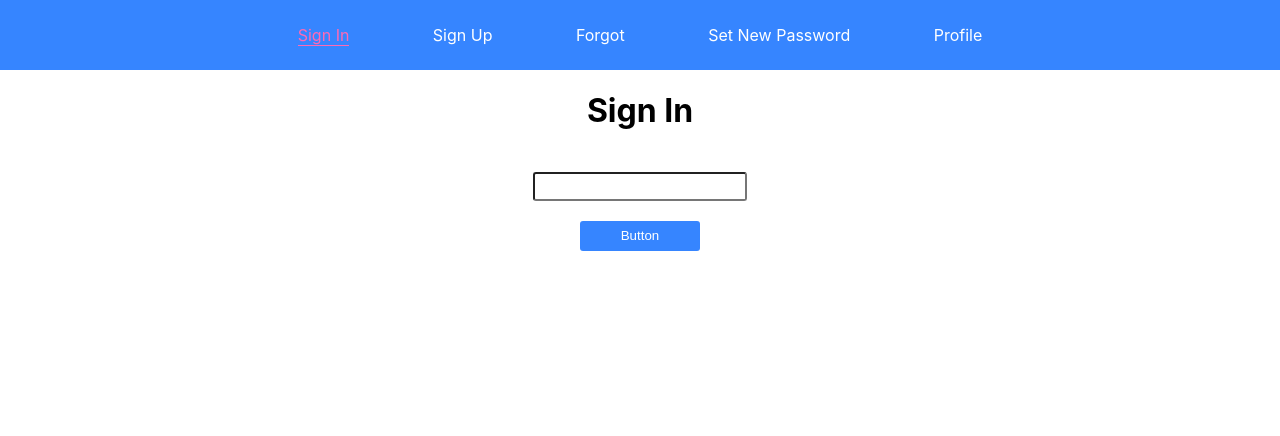
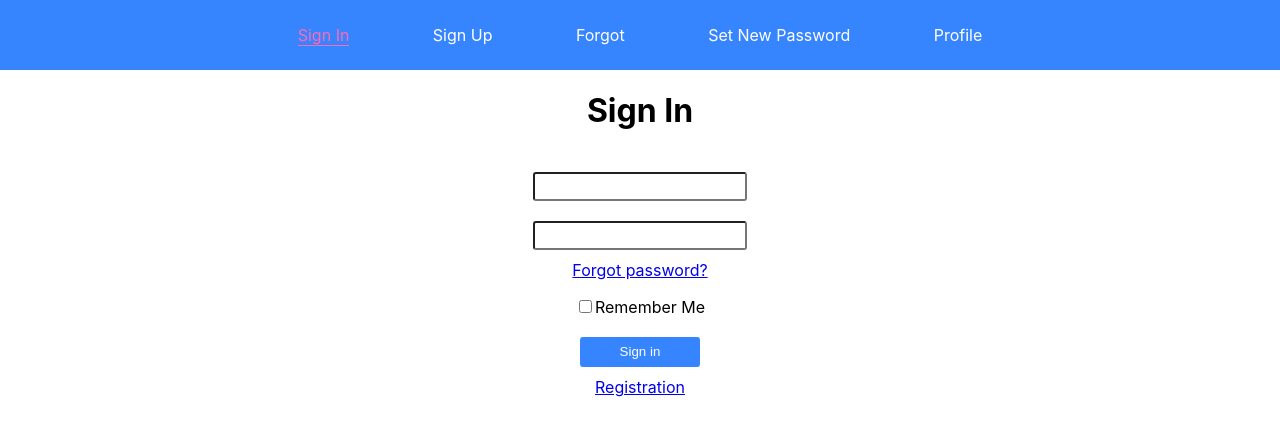
Before and after one commit to Basko-Vladimir/Friday-project, a React (Create React App) app: page /#/sign-in in a window 1280 px wide. Shown: the top 436 px of the page. Built offline with nearby package versions, Linux system fonts and the light colour scheme.

Commit message:
Created basic UI for Sign in Page

```diff
--- a/src/features/Sign-In/SignIn.tsx
+++ /dev/null
@@ -1,15 +0,0 @@
-import React from 'react';
-import {Input} from '../../main/UI/common/Input/Input';
-import {Button} from '../../main/UI/common/Button/Button';
-
-export const SignIn = () => {
-    return (
-        <>
-            <h1>Sign In</h1>
-            <Input value={''}
-                   changeInput={() => console.log('input changed')}
-                   error={''} />
-            <Button title={'Button'}/>
-        </>
-    )
-};
--- a/src/main/BLL/authReducer.ts
+++ b/src/features/Sign-In/bll/signInReducer.ts
@@ -6,7 +6,7 @@ const initialState = {
 
 type StateType = typeof initialState;
 
-export const authReducer = (state: StateType = initialState, action: any): StateType => {
+export const signInReducer = (state: StateType = initialState, action: any): StateType => {
     switch (action.type) {
         default:
             return state;
--- /dev/null
+++ b/src/features/Sign-In/ui/SignIn.module.css
@@ -0,0 +1,7 @@
+.checkbox, .registrationLink, .forgotLink {
+    margin-top: 10px;
+}
+
+.checkbox label{
+    cursor: pointer;
+}
--- /dev/null
+++ b/src/features/Sign-In/ui/SignIn.tsx
@@ -0,0 +1,37 @@
+import React from 'react';
+import styles from './SignIn.module.css';
+import {Input} from '../../../main/UI/common/Input/Input';
+import {Button} from '../../../main/UI/common/Button/Button';
+import {FORGOT_PATH, SIGN_UP_PATH} from '../../../main/UI/Routes/Routes';
+import {NavLink} from 'react-router-dom';
+
+export const SignIn = () => {
+    return (
+        <div>
+            <h1>Sign In</h1>
+            <form >
+                <div>
+                    <Input/>
+                </div>
+                <div>
+                    <Input/>
+                </div>
+                <div className={styles.forgotLink}>
+                    <NavLink to={FORGOT_PATH}>Forgot password?</NavLink>
+                </div>
+                <div className={styles.checkbox}>
+                    <label>
+                        <Input type={'checkbox'} value={'Remember Me'} className={styles.checkbox}/>
+                        Remember Me
+                    </label>
+                </div>
+                <div>
+                    <Button title={'Sign in'}/>
+                </div>
+                <div className={styles.registrationLink}>
+                    <NavLink to={SIGN_UP_PATH}>Registration</NavLink>
+                </div>
+            </form>
+        </div>
+    )
+};
--- a/src/main/BLL/store.ts
+++ b/src/main/BLL/store.ts
@@ -1,9 +1,9 @@
 import {createStore, combineReducers, applyMiddleware} from 'redux';
 import thunk from "redux-thunk";
-import {authReducer} from './authReducer';
+import { signInReducer } from '../../features/Sign-In/bll/signInReducer';
 
 const rootReducer = combineReducers({
-    auth: authReducer
+    signIn: signInReducer
 });
 
 export type AppStateType = ReturnType<typeof rootReducer>;
--- a/src/main/UI/Routes/Routes.tsx
+++ b/src/main/UI/Routes/Routes.tsx
@@ -1,6 +1,6 @@
 import React from 'react';
 import {Switch, Route, Redirect} from 'react-router-dom';
-import {SignIn} from '../../../features/Sign-In/SignIn';
+import {SignIn} from '../../../features/Sign-In/ui/SignIn';
 import {SignUp} from '../../../features/Sign-Up/SignUp';
 import {Forgot} from '../../../features/Forgot/Forgot';
 import {SetNewPass} from '../../../features/Set-New-Pass/SetNewPass';
```
